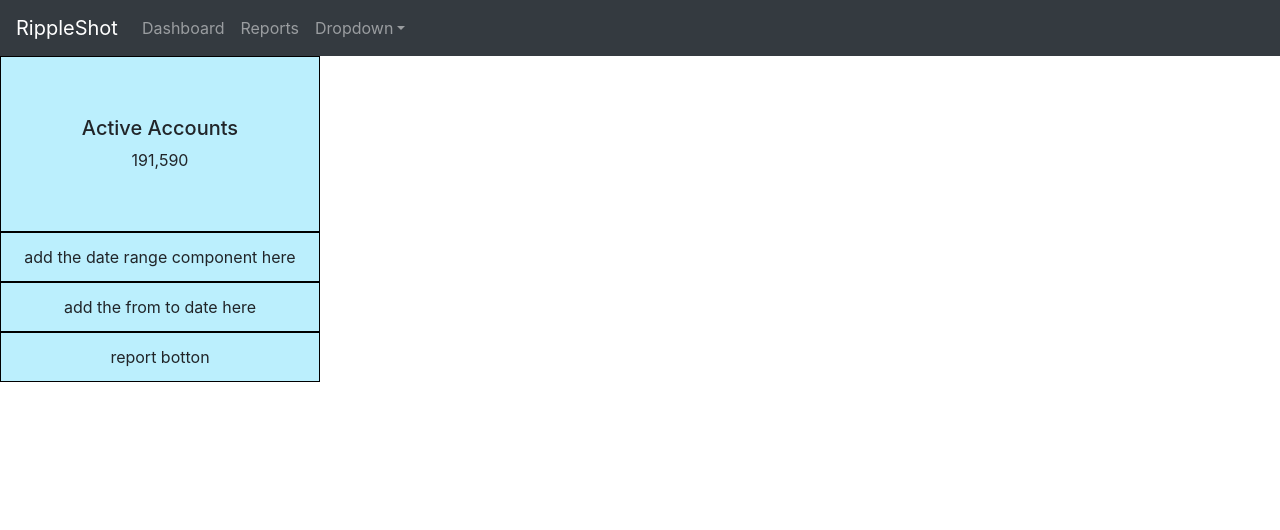
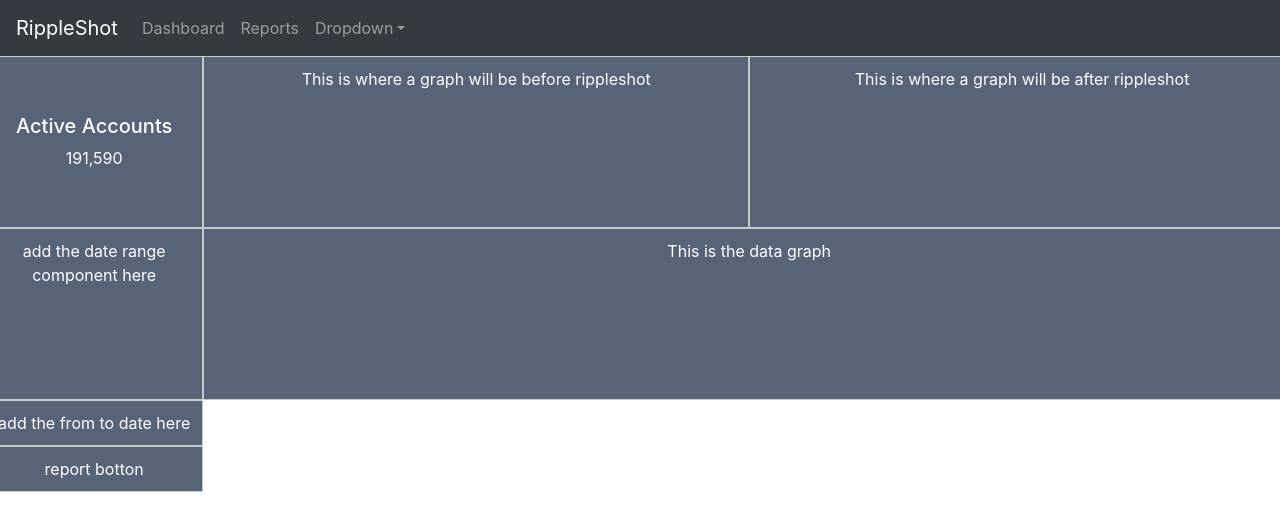
Before and after one commit to jcerda1/monthly-fraud-loss, a React (Create React App) app: page / in a window 1280 px wide. Shown: the top 530 px of the page. Built offline with nearby package versions, Linux system fonts and the light colour scheme.

Commit message:
set up working grid

```diff
--- a/src/App.css
+++ b/src/App.css
@@ -26,13 +26,14 @@
 .col {
   padding-top: .75rem;
   padding-bottom: .75rem;
-  border: 1px solid black;
-  background-color: #bbeffd;
+  padding: 10px;
+  border: 1px solid rgb(190, 206, 195);
+  background-color: #576377;
+  color: white;
 }
-
-/* .navBar {
-
-} */
+.sideNav {
+  background-color: #475b7c,
+}
 
 @keyframes App-logo-spin {
   from {
--- a/src/components/App.js
+++ b/src/components/App.js
@@ -10,7 +10,7 @@ class App extends Component {
   constructor() {
     super()
     this.state = {
-      activeAccounts: '191,590',
+      activeAccounts:  mockData[0].activeAccounts,
       fraudLossByMonth: mockData,
     }
   }
@@ -22,18 +22,44 @@ class App extends Component {
           <Header/>
         </div>
         <div className="sideNav">
-          <Col className="col"lg={3} md={3}>
+
+          <Row>
+            <Col className="col" lg={2} md={2} sm={12} xs={12}>
               <ActiveAccount active={this.state.activeAccounts}/>
             </Col>
-          <Col className="col"lg={3} md={3}>
+            <Col className="col" lg={5} md={5} sm={12} xs={12}>
+              This is where a graph will be before rippleshot
+            </Col>
+            <Col className="col" lg={5} md={5} sm={12} xs={12}>
+              This is where a graph will be after rippleshot
+            </Col>
+          </Row>
+
+          <Row>
+            <Col className="col" xs={{span: 12, order: 2}} sm={{span: 12, order: 2}} md={{span: 2, order: 1}} lg={{span: 2, order: 1}}>
+              <div style={{height: '150px'}}>
                 add the date range component here
+              </div>
             </Col>
-          <Col className="col"lg={3} md={3}>
+            <Col className="col" lg={10} md={10} sm={12} xs={{order: 1, span: 12}}>
+              <div >
+                This is the data graph
+              </div>
+            </Col>
+          </Row>
+
+          <Row>
+            <Col className="col"lg={2} md={2}>
              add the from to date here
             </Col>
-          <Col className="col"lg={3} md={3}>
+          </Row>
+
+          <Row>
+            <Col className="col"lg={2} md={2}>
               report botton
             </Col>
+          </Row>
+
         </div>
       </div>
     );
```
Lines whose indentation alone changed are shown as unchanged.
